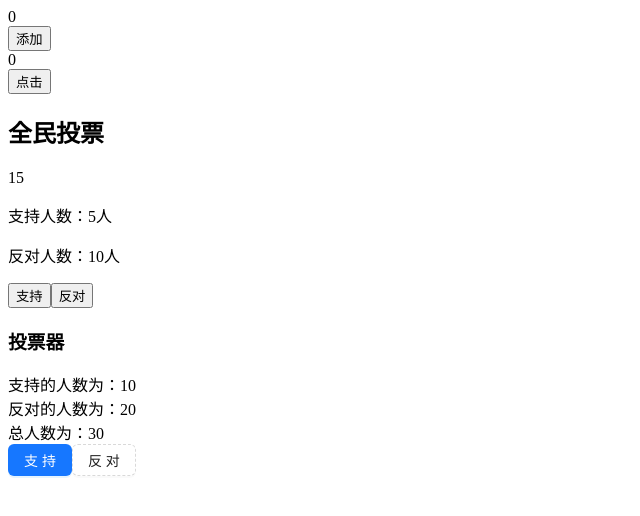
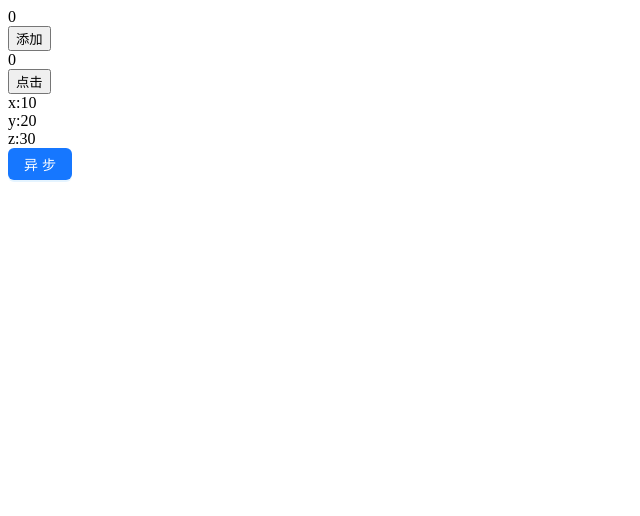
Before and after one commit to luo9527k/react-learn006, a React (Vite) app: page / in a window 1280 px wide. Shown: the top 516 px of the page, without its empty margins (0-640 px from the left). Built offline with nearby package versions, Linux system fonts and the light colour scheme.

Commit message:
异步改同步

```diff
--- a/src/main.jsx
+++ b/src/main.jsx
@@ -2,8 +2,9 @@ import React from 'react'; //语法核心
 import ReactDOM from 'react-dom/client'; //渲染核心
 import Test from '../src/views/Test';
 import Root from '../src/views/Root';
-import Vote from '../src/views/Vote';
-import Vote2 from '../src/views/Vote2';
+// import Vote from '../src/views/Vote';
+// import Vote2 from '../src/views/Vote2';
+import Position from '../src/views/Position';
 import { ConfigProvider } from 'antd';
 
 //获取id为root的容器，作为我们的根容器
@@ -14,7 +15,8 @@ root.render(
   <ConfigProvider>
     <Test />
     <Root />
-    <Vote title="全民投票" />
-    <Vote2 title="投票器" />
+    <Position />
+    {/* <Vote title="全民投票" />
+    <Vote2 title="投票器" /> */}
   </ConfigProvider>
 );
--- /dev/null
+++ b/src/views/Position.jsx
@@ -0,0 +1,37 @@
+import React, { useState } from 'react';
+//该函数可以使函数同步执行
+import { flushSync } from 'react-dom';
+import { Button } from 'antd';
+
+const Demo = (props) => {
+  console.log('render渲染');
+  const [x, setX] = useState(10),
+    [y, setY] = useState(20),
+    [z, setZ] = useState(30);
+
+  const Btn = () => {
+    // setTimeout(() => {
+    //   setX(x + 10);
+    //   setY(y + 10);
+    // }, 2000);
+
+    flushSync(() => {
+      setX(x + 10);
+      setY(y + 10);
+    });
+    setZ(z + 10);
+  };
+  return (
+    <>
+      <div>x:{x}</div>
+      <div>y:{y}</div>
+      <div>z:{z}</div>
+
+      <Button type="primary" onClick={Btn}>
+        异步
+      </Button>
+    </>
+  );
+};
+
+export default Demo;
```
